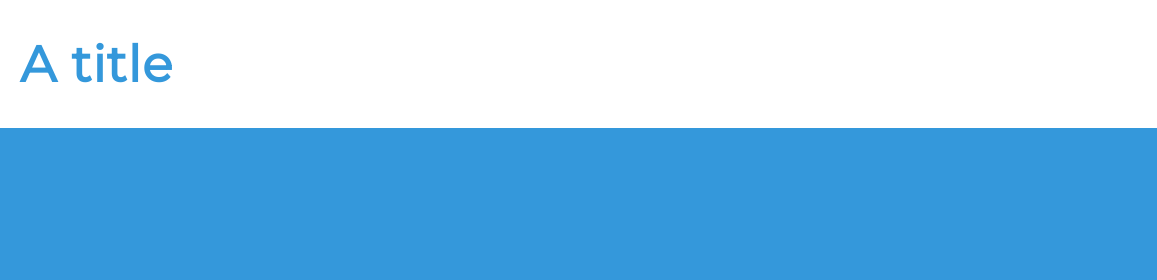
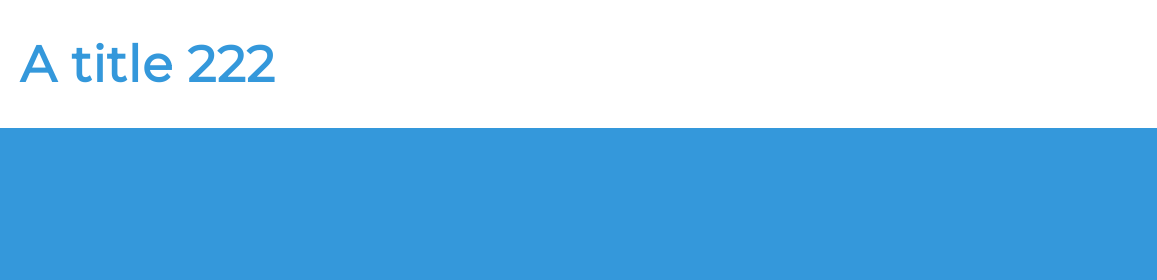
Before and after one commit to minaskamel/my-portfolio, a plain HTML site: page index.html in a window 1280 px wide. Shown: the top 280 px of the page, 0-1157 px from the left. Drawn offline with Linux system fonts and the light colour scheme.

Commit message:
Update index.html

```diff
--- a/index.html
+++ b/index.html
@@ -15,7 +15,7 @@
     <main class="overflow--auto">
       <h1 class="color--skyBlue section__heading--largest">
         <!--Your name goes here -->
-        A title
+        A title 222
       </h1>
 
       <ul class="section--social">
```
